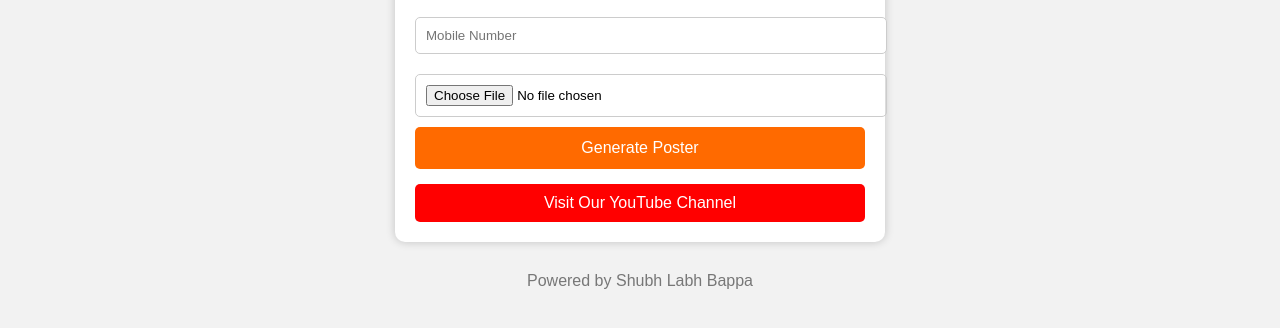
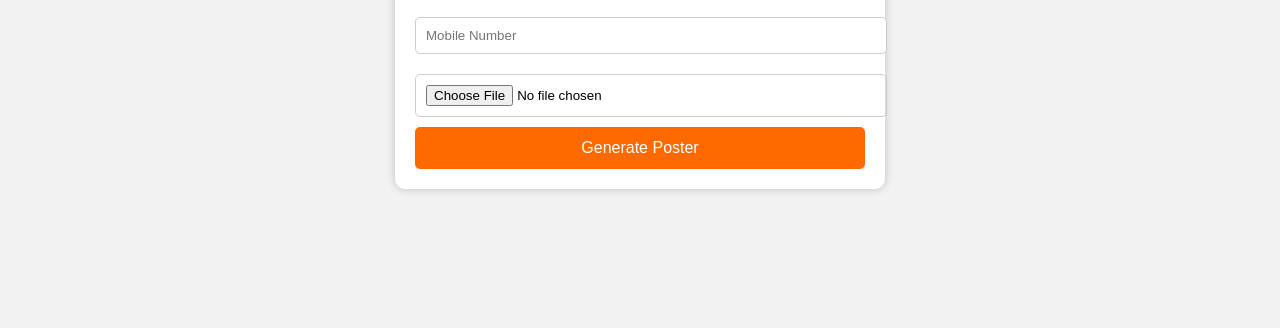
Before and after one commit to ganpatistudio781-art/Shubh-Labh-Bappa, a website: page public/index.html in a window 1280 px wide. Shown: the part 434-762 px from the top of the page. Drawn offline with Linux system fonts and the light colour scheme.

Commit message:
Update index.html

```diff
--- a/public/index.html
+++ b/public/index.html
@@ -126,22 +126,11 @@ Ganpati Studio
 
 <input type="text" name="number" placeholder="Mobile Number" required>
 
-<input type="file" name="photo" accept="image/*" capture="environment" required>
+<!-- Camera + Gallery both -->
+<input type="file" name="photo" accept="image/*" required>
 
 <button type="submit">Generate Poster</button>
 
 </form>
 
-<a class="youtube" href="https://youtube.com/@ganpati_shubhlabh23?si=MFL6abbDMBVQT9Z4" target="_blank">
-Visit Our YouTube Channel
-</a>
-
-</div>
-
-<div class="footer">
-Powered by Shubh Labh Bappa
-</div>
-
-</body>
-
-</html>
+<a class="youtube" href="https://youtube.com/@ganpati_shubhlabh23?si=MFL
```
